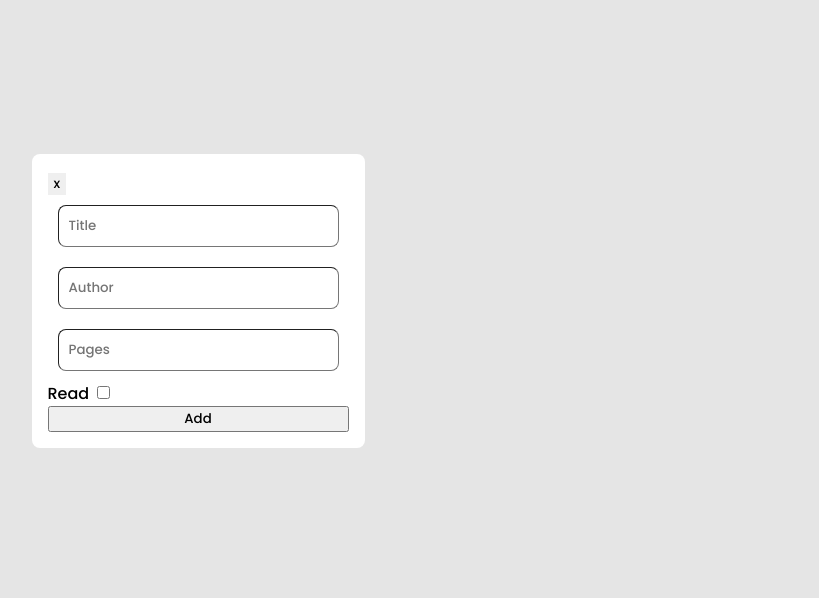
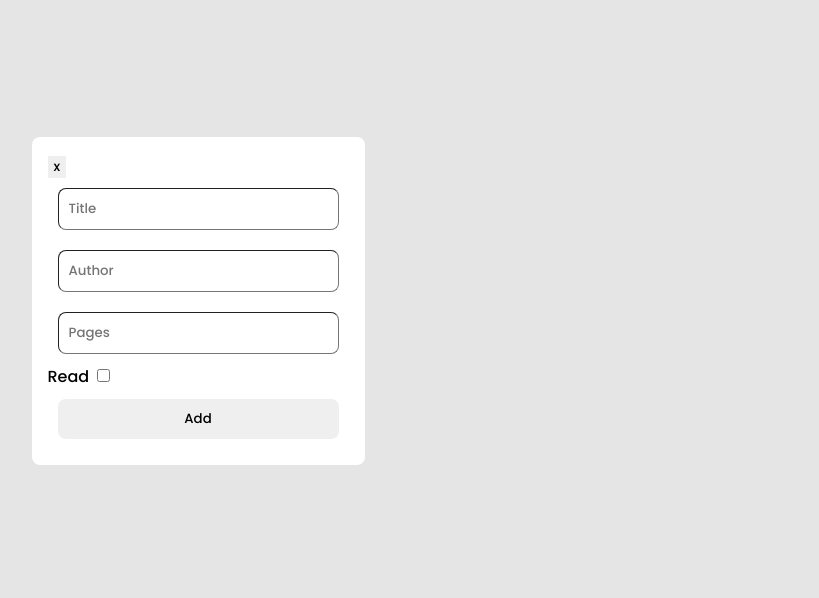
Before and after one commit to pdtru/library, a plain HTML site: page index.html in a window 1280 px wide. Both pictures are taken after a click on the button "Add new book". Shown: the part 99-697 px from the top of the page, without its empty margins (442-1261 px from the left). Drawn offline with Linux system fonts and the light colour scheme.

Commit message:
Update modal submit button

```diff
--- a/styles.css
+++ b/styles.css
@@ -56,6 +56,19 @@ body {
   margin: 10px;
 }
 
+.add-book-button {
+  border-radius: 8px;
+  border-style: none;
+  margin: 10px;
+  height: 40px;
+  transition: transform 0.3s ease;
+}
+
+.add-book-button:hover {
+  opacity: 0.75;
+  transform: scale(1.02);
+}
+
 .new-book-button {
   position: absolute;
   right: 50px;
```
